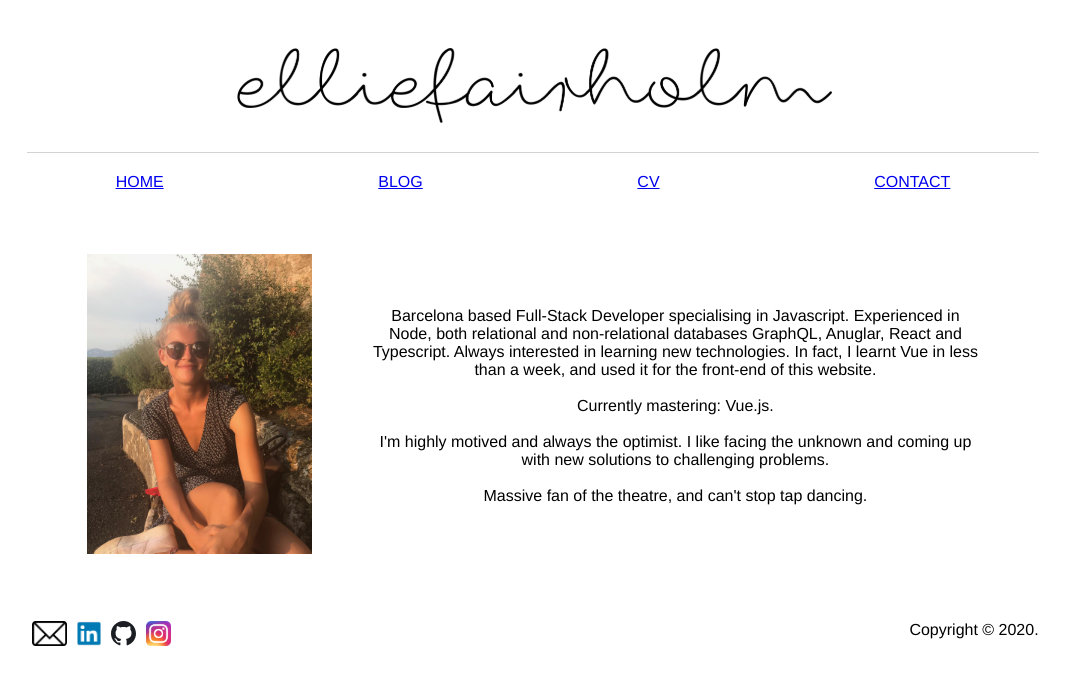
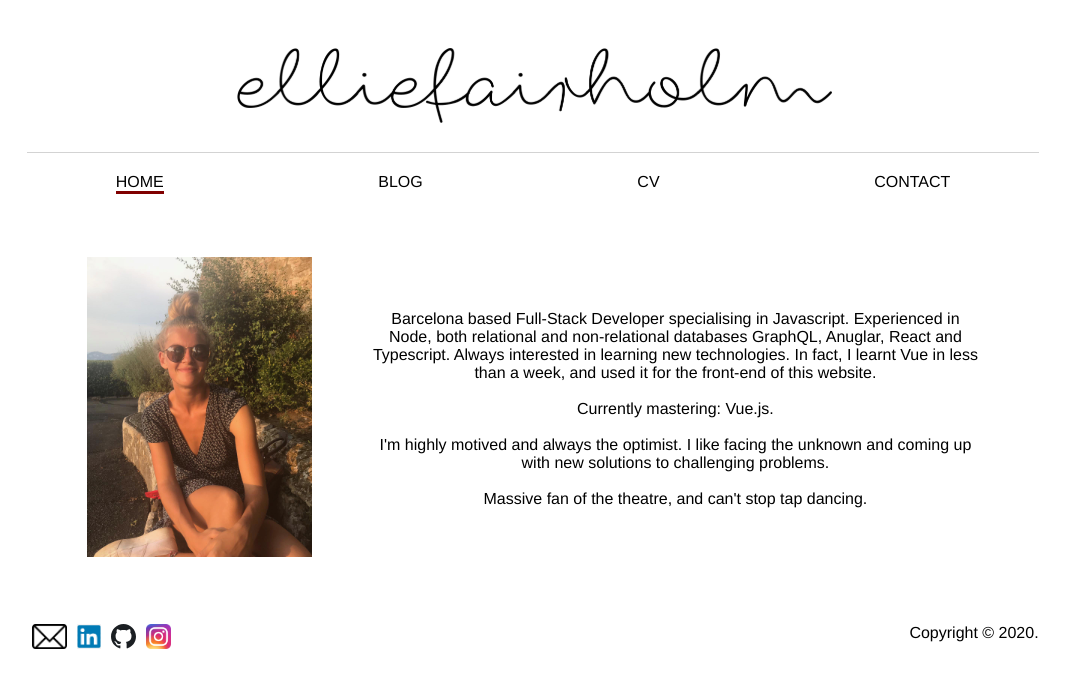
Before and after one commit to elliefairholm/personal-website, a Vue app: page / in a window 1280 px wide. Shown: the top 688 px of the page, without its empty margins (107-1176 px from the left). Built offline with nearby package versions, Linux system fonts and the light colour scheme.

Commit message:
feat: nav bar sections css updated

```diff
--- a/src/components/container/navbar.vue
+++ b/src/components/container/navbar.vue
@@ -8,9 +8,7 @@
         v-for="(page, index) in pages"
         :to="page"
         :key="index"
-        class="uppercase"
-        :class="{selected: page === selectedPage}"
-        @click="() => updatePage(page)"
+        class="uppercase link"
       >{{ page === '/' ? 'home' : page.slice(1) }}</router-link>
     </div>
   </div>
@@ -26,11 +24,6 @@ export default {
     return {
       pages: ["/", "/blog", "/cv", "/contact"]
     };
-  },
-  methods: {
-    updatePage(page) {
-      this.selectedPage = page;
-    }
   }
 };
 </script>
@@ -64,7 +57,12 @@ export default {
   padding-bottom: 15px;
 }
 
-.selected {
+.link {
+  text-decoration: none;
+  color: black;
+}
+
+.router-link-exact-active {
   border-bottom: 3px maroon solid;
 }
 </style>
```
